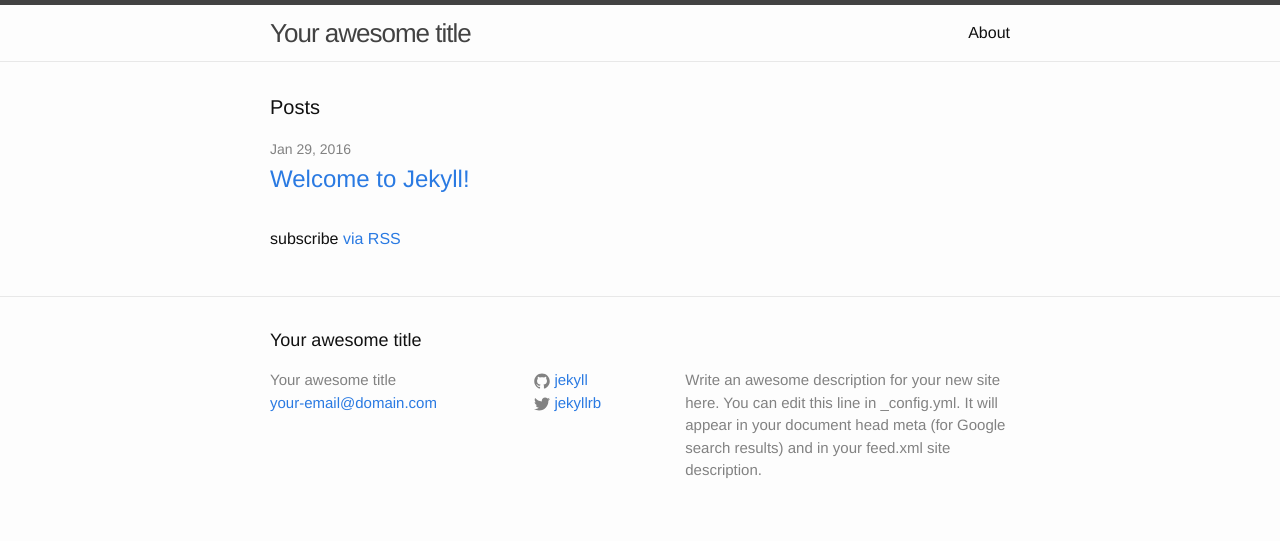
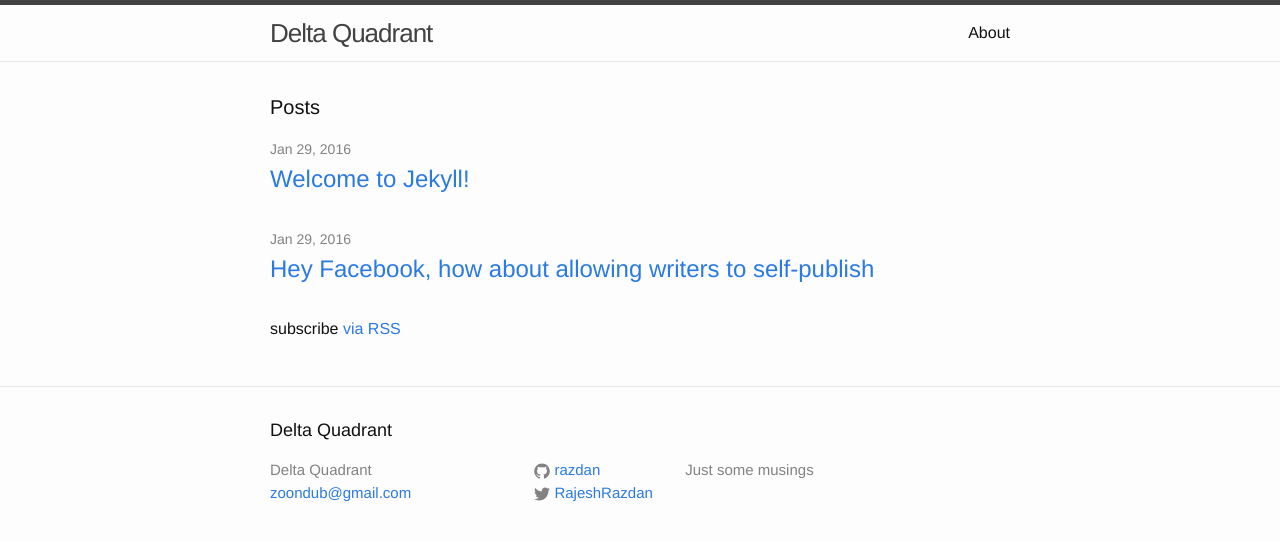
Before and after one commit to razdan/DeltaQuadrant, a Jekyll site: the page built from index.html, in a window 1280 px wide. Shown: the top 541 px of the page. Built offline with Jekyll 4.4.1, drawn with Linux system fonts in a browser that asks for light colours; part of the change alters nothing that is shown.

Commit message:
Adding Jkyll Pages

```diff
--- a/_config.yml
+++ b/_config.yml
@@ -1,14 +1,16 @@
 # Site settings
-title: Your awesome title
-email: your-email@domain.com
-description: > # this means to ignore newlines until "baseurl:"
-  Write an awesome description for your new site here. You can edit this
-  line in _config.yml. It will appear in your document head meta (for
-  Google search results) and in your feed.xml site description.
+title: Delta Quadrant
+email: zoondub@gmail.com
+description: Just some musings # this means to ignore newlines until "baseurl:"
+
+#Write an awesome description for your new site here. You can edit this
+#  line in _config.yml. It will appear in your document head meta (for
+#  Google search results) and in your feed.xml site description.
+
 baseurl: "" # the subpath of your site, e.g. /blog/
 url: "http://yourdomain.com" # the base hostname & protocol for your site
-twitter_username: jekyllrb
-github_username:  jekyll
+twitter_username: RajeshRazdan
+github_username:  razdan
 
 # Build settings
 markdown: kramdown
--- /dev/null
+++ b/_posts/2016-01-29-Facebook-should-allow-writers-to-selfpublish.markdown
@@ -0,0 +1,53 @@
+---
+layout: post
+title: "Hey Facebook, how about allowing writers to self-publish"
+
+---
+
+I recently wrote a short story and sent it to few online media properties that I felt were a good fit. I only heard back from one expressing regret (they do not publish short stories). Even after sending reminders I did not hear back from the rest. I was not sure whether the story failed to cut editorial muster or simply got lost in someone’s inbox. After a bit of online research I learned that this was not uncommon. Pitches sent by aspiring writers often go unanswered.
+
+Before sending my pitch to the editors of online journals I had considered publishing it on Facebook and Medium, but there were two reasons that motivated me to go traditional route. First reason was: validation. As a non-published writer I wanted to know if my writing was any good. Getting a passing grade from a professional editor I hoped would validate that. The other motivation was audience. These literary online journals have self-selected audience and I would have loved for them to be readers of my work.
+
+Since I did not have much luck the traditional route I next looked into Kindle Self Publishing Platform but quickly realized that it was way more elaborate and probably not ideal for aspirational writers. It probably is a good option once you’ve established some bonafides as a writer.
+I finally published the piece on Medium with a summary and links on Facebook. Medium has nice feature that provides various kinds of statistics so I could get a sense of where people were navigating from and how many actually read my story. Almost all were from Facebook.
+
+Medium is a beautiful authoring tool and it’s obviously designed for the writer. But it’s hard to get readership. At least I could not figure out how to do so. In the past I’ve published on Medium and it failed to get much viewership. Although all my Facebook and Twitter followers are automatically my followers on Medium but they need to be on Medium in the first place for them to be able to read my work.
+This leads me to a suggestion for Facebook.
+
+Facebook should allow writers to self-publish on Facebook platform.
+But the kind of publishing I have in mind is very different from the traditional model of write, editorialize, publish and promote.
+
+The model I’m proposing recognizes and leverages unique aspects of Facebook’s social operating system (OS). This social OS includes affinity based collaborative dialogue, cohort-focused publication and discovery and viral promotion.
+
+Stage 1: An Iterative and collaborative creative process
+
+What is a writer’s creative process ? We often imagine the writer working in seclusion - chipping away in seclusion over multiple drafts, for months, to finally emerge once the work is done. The seed of creation may have been sown from walking around, from observation, from talking to people - but once the writer is ready to pen, it’s a straight line between her imagination, her notes, her pen and the written work. Without meaning to generalize, I think of this to be the classic model.
+In a world that is unavoidably hyper-social, can we imagine a new paradigm for creative writing. A model that is iterative end-to-end: from idea to audience. You write a little: the first page, a chapter or two - and you let the reader consume it. You pay attention to reader response. Did it stick? Did initial set of readers grok ? Is their response reflective of how the broader audience might react ? Are some of the comments insightful enough to taken as good feedback, trigger a revision or even plant a seed for what could come next? In my personal experience, whenever I sought/received feedback, more than editorial type of feedback, it was the insight into how readers were interpreting nuances of words, themes and settings that I found extremely useful. At times I was anguished when readers missed a nuanced reference that I felt strongly about. To be clear, I’m not suggesting that writing be reduced to popularity contest of ‘Likes’. I am suggesting tapping into readers’ pulse early in the creative process.
+
+Stage 2: Marketing With Cohort Velocity
+
+In traditional model, publishers takes leap of faith by printing out certain number of copies, marketing them and hoping the book is well received. Good market reception leads to frantic reprint runs while a lukewarm reception results in commercial loss.
+I can imagine a different way to market on Facebook platform.
+Facebook graph encapsulates many cohorts that can emerge along different edges. I have an edge that connects me to my school friends from way back in India, another one connects me to my co-workers, another to friendships I developed as a parent with other parents, geographic co-location, people who support a common interest/cause, and so on. Is it possible that, for reasons of affinity of certain type, a piece of writing may resonate more with one or more of these cohorts but not all. If that is the case then readership velocity along this outward-expanding cohort paths can result in a better readership match and increase the likelihood of people buying the finished product.
+As to the desired validation, what can be more fulfilling than direct feedback from readers themselves.
+
+Stage 3: Commerce
+
+I can think of many interesting buying experiences that Facebook could offer:
+
+3.1 To Peek or to Keep, that is the question
+Some of the books on my shelf (of kindle library) make for good one-time reading but I rarely (or never) go back to them. Others are classics that I would re-read from time to time.
+How about an option to progressively purchase reading sessions/chapters in addition to outright purchase?
+
+3.2 ‘Word of mouth’ over 'Recommendations'
+‘Hey Raj, I think you would love this one …’
+Amazon popularized ‘People who bought this also…’ form of recommendations based marketing, but word of mouth marketing is way more effective.
+
+3.3 Allowing me to share a portion of my purchase with a friend
+Hey, John - I thought you’d love this poem from the book of poems I just bought.
+If John enjoys that poem I recommended, chances are he might buy rest of the book.
+
+3.4 ‘The Making of < Title of your book >’
+When I like a particular story (or sub-story), I am curious about the backstory and what shaped the creative process - inspiration, interactions, anecdotes etc. Sometimes it might be covered in author’s notes or in footnotes etc. but how about the ability to expand out the discourse that was happening during the writing stages of that piece - including comments, questions, corrections and author’s responses and clarifications. I can see many ways in which Facebook would be able to curate related content and build such back stories, adding more to the final product, if you will.
+
+So Facebook, how about allowing writers to self-publish on Facebook ?
```
